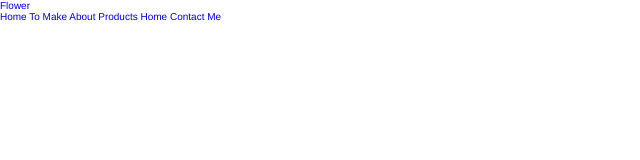
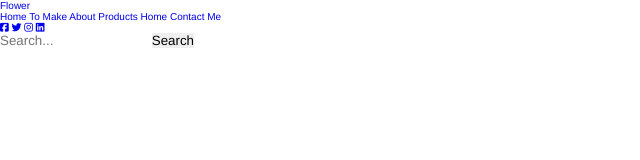
Before and after one commit to MasroorHassan720/e-com-demo, a plain HTML site: page index.html in a window 1280 px wide. Shown: the whole page, without its empty margins (0-640 px from the left). Drawn offline with Linux system fonts and the light colour scheme.

Commit message:
Add Icons

```diff
--- a/index.html
+++ b/index.html
@@ -19,7 +19,18 @@
         <a href="#contact">Contact Me</a>
      </nav>
 
+     <div>
+      <div class="icons">
+        <a href="#"><i class="fab fa-facebook-square"></i></a>
+        <a href="#"><i class="fab fa-twitter"></i></a>
+        <a href="#"><i class="fab fa-instagram"></i></a>
+        <a href="#"><i class="fab fa-linkedin"></i></a>
+     </div>
 
+     <div>
+      <input type="text" placeholder="Search...">
+      <button>Search</button>
+     </div>
 
 </body>
 </html>
--- a/style.css
+++ b/style.css
@@ -6,7 +6,7 @@
     padding: 0px;
     margin: 0px;
     box-sizing: border-box;
-    font-family: Aasdasdasdrial, Helvetica, sans-serif;
+    font-family: Helvetica, sans-serif;
     outline: none;
     border: none;
     text-decoration: none;
```
